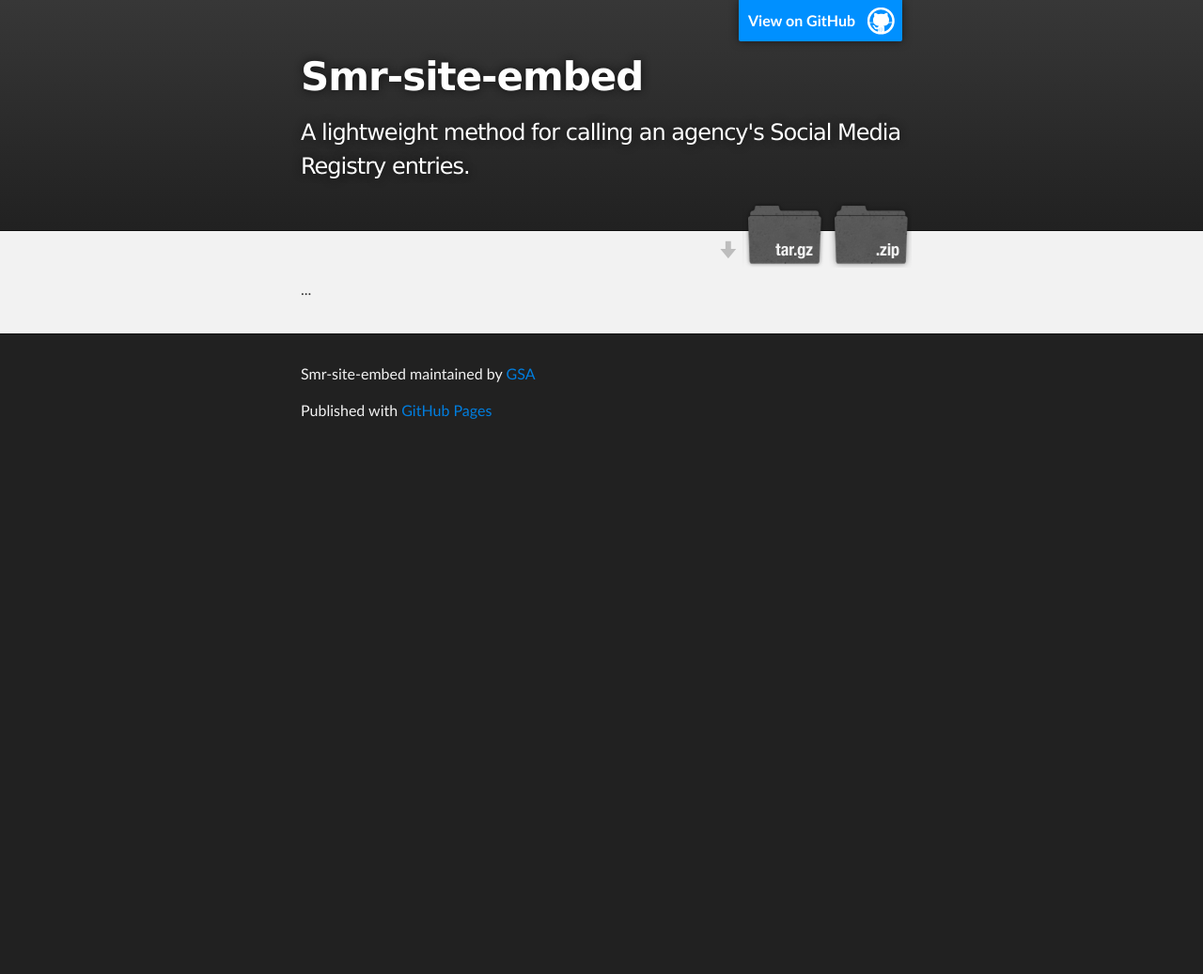
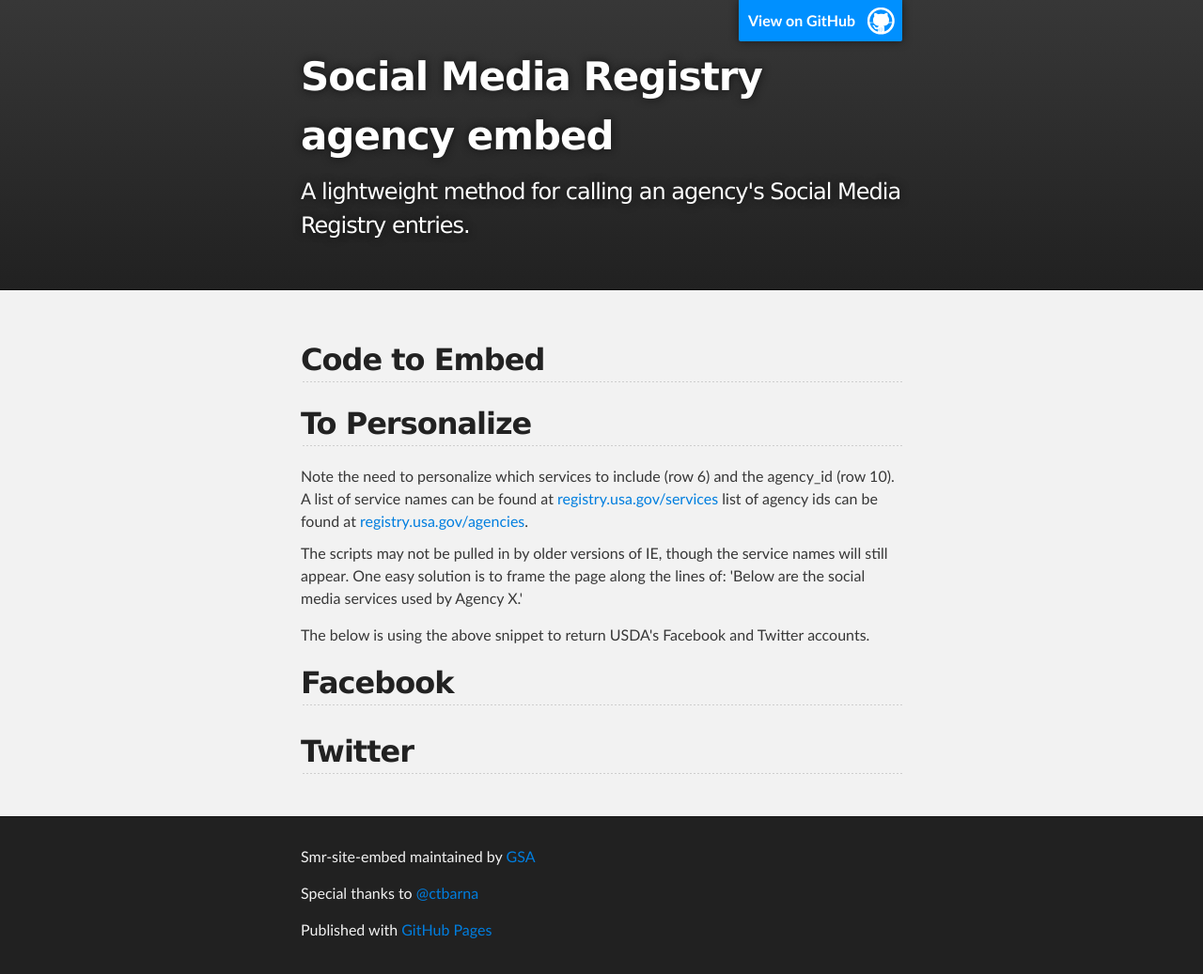
Before and after one commit to GSA/SMR-site-embed, a plain HTML site: page index.html in a window 1280 px wide. Shown: the whole page at 94% size. Before the commit the page ends 800 px from the top, so only its background shows below. Drawn offline with nearby package versions, Linux system fonts and the light colour scheme; no server answers.

Commit message:
Initial swath of updates

```diff
--- a/index.html
+++ b/index.html
@@ -16,22 +16,46 @@
     <!-- HEADER -->
     <div id="header_wrap" class="outer">
         <header class="inner">
-          <a id="forkme_banner" href="https://github.com/GSA/SMR-site-embed">View on GitHub</a>
+          <a id="forkme_banner" href="https://github.com/GSA/SMR-site-embed/tree/gh-pages">View on GitHub</a>
 
-          <h1 id="project_title">Smr-site-embed</h1>
+          <h1 id="project_title">Social Media Registry agency embed</h1>
           <h2 id="project_tagline">A lightweight method for calling an agency's Social Media Registry entries.  </h2>
-
-            <section id="downloads">
-              <a class="zip_download_link" href="https://github.com/GSA/SMR-site-embed/zipball/master">Download this project as a .zip file</a>
-              <a class="tar_download_link" href="https://github.com/GSA/SMR-site-embed/tarball/master">Download this project as a tar.gz file</a>
-            </section>
         </header>
     </div>
 
     <!-- MAIN CONTENT -->
     <div id="main_content_wrap" class="outer">
       <section id="main_content" class="inner">
-        <p>...</p>
+
+<h2>Code to Embed</h2>
+<script src="https://gist.github.com/gbinal/5445448.js"></script>
+
+<h2>To Personalize</h2>
+Note the need to personalize which services to include (row 6) and the agency_id (row 10).  A list of service names can be found at <a href="http://registry.usa.gov/services">registry.usa.gov/services</a> list of agency ids can be found at <a href="http://registry.usa.gov/agencies">registry.usa.gov/agencies</a>.
+
+<p>The scripts may not be pulled in by older versions of IE, though the service names will still appear.  One easy solution is to frame the page along the lines of: 'Below are the social media services used by Agency X.'</p>
+<p>The below is using the above snippet to return USDA's Facebook and Twitter accounts.  </p>
+
+        <div id="content">
+        </div>
+        <script src="http://ajax.googleapis.com/ajax/libs/jquery/1.9.1/jquery.min.js"></script>
+        <script type="text/javascript">
+            $(document).ready(function() {
+                var services = ['Facebook', 'Twitter']
+                for (var j = 0; j < services.length; j += 1) {
+                    var service = services[j];
+                    $("#content").append("<h2>" + service + "</h2><ul id=\"" + service.toLowerCase() + "\"></ul>");
+                    var url = "http://registry.usa.gov/accounts.json?service_id=" + service.toLowerCase() +"&agency_id=usda";
+                    $.get(url, function (data) {
+                        for (var i = 0; i < data.accounts.length; i += 1) {
+                            var account = data.accounts[i]
+                        $("#" + account.service_id).append('<li><a href="' + account.details_url +'">' + account.account + '</a></li>')
+                        }
+                    });
+                }
+            });
+        </script>
+
       </section>
     </div>
 
@@ -39,6 +63,7 @@
     <div id="footer_wrap" class="outer">
       <footer class="inner">
         <p class="copyright">Smr-site-embed maintained by <a href="https://github.com/GSA">GSA</a></p>
+        <p>Special thanks to <a href="https://github.com/ctbarna">@ctbarna</a></p>
         <p>Published with <a href="http://pages.github.com">GitHub Pages</a></p>
       </footer>
     </div>
```
